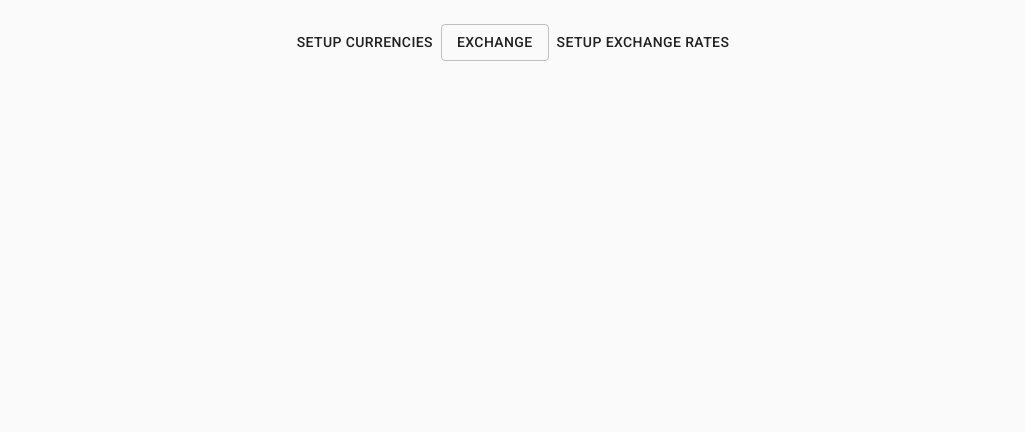
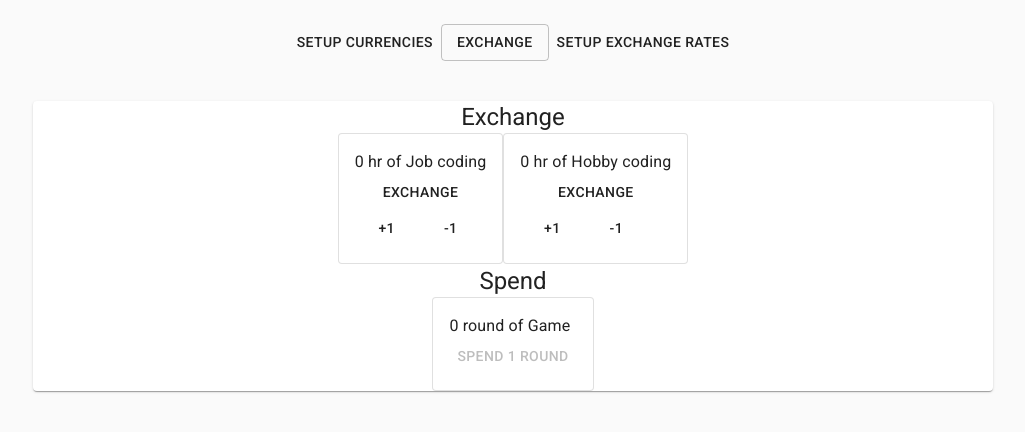
Before and after one commit to sahandevs/pls, a React (Create React App) app: page / in a window 1280 px wide. Shown: the top 432 px of the page, without its empty margins (127-1152 px from the left). Built offline with nearby package versions, Linux system fonts and the light colour scheme.

Commit message:
implement exchange page

```diff
--- a/src/ExchangePage.tsx
+++ b/src/ExchangePage.tsx
@@ -1,5 +1,129 @@
 import React from "react";
+import {
+  Box,
+  Typography,
+  Divider,
+  Button,
+  Card,
+  MenuItem,
+  Menu,
+} from "@material-ui/core";
+import { useDBContext, Currency, ExchangeRate } from "./data/DB";
+import { useObservable } from "./Utils";
+
+function ExchangeButton({
+  exchangeRate,
+  value,
+  onDone,
+}: {
+  exchangeRate: ExchangeRate;
+  value: number;
+  onDone: () => void;
+}) {
+  const db = useDBContext();
+  const canExchange = useObservable(db.canExchange(exchangeRate, value), false);
+  return (
+    <MenuItem
+      disabled={!canExchange}
+      onClick={() => {
+        db.exchange(exchangeRate, value);
+        onDone();
+      }}
+    >{`1 ${exchangeRate.from.unit} of ${exchangeRate.from.name} to ${
+      value * exchangeRate.rate
+    } ${exchangeRate.to.unit} of ${exchangeRate.to.name}`}</MenuItem>
+  );
+}
+
+function ExchangeItem({ currency }: { currency: Currency }) {
+  const db = useDBContext();
+  const exchangeRates = useObservable(db.getExchangeRates(), []);
+  const currentValue = useObservable(db.bankOf(currency), 0);
+  const [anchorEl, setAnchorEl] = React.useState<Element | null>(null);
+  const handleClose = () => {
+    setAnchorEl(null);
+  };
+
+  return (
+    <Card variant={"outlined"}>
+      <Box padding={2} display={"flex"} flexDirection={"column"}>
+        <Typography>{`${currentValue} ${currency.unit} of ${currency.name}`}</Typography>
+        <Button
+          onClick={(event) => setAnchorEl(event.currentTarget)}
+          aria-controls="menu"
+          aria-haspopup="true"
+        >
+          {"Exchange"}
+        </Button>
+        <Menu
+          id="menu"
+          anchorEl={anchorEl}
+          keepMounted
+          open={anchorEl != null}
+          onClose={handleClose}
+        >
+          {exchangeRates
+            .filter((x) => x.from.name === currency.name)
+            .map((item) => (
+              <ExchangeButton
+                key={item.from.name + "_" + item.to.name}
+                exchangeRate={item}
+                value={1}
+                onDone={handleClose}
+              />
+            ))}
+        </Menu>
+        <Box display={"flex"} flexDirection={"row"}>
+          <Button onClick={(event) => db.addToBank(currency, 1)}>{"+1"}</Button>
+          <Button onClick={(event) => db.addToBank(currency, -1)}>
+            {"-1"}
+          </Button>
+        </Box>
+      </Box>
+    </Card>
+  );
+}
+
+function SpendItem({ currency }: { currency: Currency }) {
+  const db = useDBContext();
+  const currentValue = useObservable(db.bankOf(currency), 0);
+  const canSpend1 = useObservable(db.canSpend(currency, 1), false);
+  return (
+    <Card variant={"outlined"}>
+      <Box padding={2} display={"flex"} flexDirection={"column"}>
+        <Typography>{`${currentValue} ${currency.unit} of ${currency.name}`}</Typography>
+        <Button
+          disabled={!canSpend1}
+          onClick={() => db.addToBank(currency, -1)}
+        >{`Spend 1 ${currency.unit}`}</Button>
+      </Box>
+    </Card>
+  );
+}
 
 export function ExchangePage() {
-  return (<> </>)
+  const db = useDBContext();
+  const currencies = useObservable(db.getCurrencies(), []);
+
+  return (
+    <Box display={"flex"} flexDirection={"column"} alignItems={"center"}>
+      <Typography variant={"h5"}>{"Exchange"}</Typography>
+      <Box display={"flex"} flexWrap={"wrap"} flexDirection={"row"}>
+        {currencies
+          .filter((x) => x.isSource)
+          .map((currency) => (
+            <ExchangeItem key={currency.name} currency={currency} />
+          ))}
+      </Box>
+      <Divider variant={"middle"} />
+      <Typography variant={"h5"}>{"Spend"}</Typography>
+      <Box display={"flex"} flexWrap={"wrap"} flexDirection={"row"}>
+        {currencies
+          .filter((x) => !x.isSource)
+          .map((currency) => (
+            <SpendItem key={currency.name} currency={currency} />
+          ))}
+      </Box>
+    </Box>
+  );
 }
--- a/src/data/DB.ts
+++ b/src/data/DB.ts
@@ -1,4 +1,5 @@
 import { Observable, BehaviorSubject } from "rxjs";
+import { map, take } from "rxjs/operators";
 import React from "react";
 
 export const DBContext = React.createContext<Database | null>(null);
@@ -24,9 +25,12 @@ export type ExchangeRate = {
   rate: number;
 };
 
+export type Bank = { [key: string]: number };
+
 export class Database {
   private currencies = new BehaviorSubject<Currency[]>([]);
   private exchangeRates = new BehaviorSubject<ExchangeRate[]>([]);
+  private bank = new BehaviorSubject<Bank>({});
 
   addOrUpdateCurrency(currency: Currency) {
     const newValue = [...this.currencies.value];
@@ -37,6 +41,53 @@ export class Database {
       newValue.push(currency);
     }
     this.currencies.next(newValue);
+  }
+
+  bankOf(currency: Currency): Observable<number> {
+    return this.bank.pipe(
+      map((bank) => {
+        return bank[currency.name] ?? 0;
+      })
+    );
+  }
+
+  canSpend(currency: Currency, value: number): Observable<boolean> {
+    return this.bankOf(currency).pipe(map((v) => v - value >= 0));
+  }
+
+  addToBank(currency: Currency, value: number) {
+    this.bank.next({
+      ...this.bank.value,
+      [currency.name]: Math.max(
+        0,
+        (this.bank.value[currency.name] ?? 0) + value
+      ),
+    });
+  }
+
+  exchange(exchangeRate: ExchangeRate, value: number) {
+    this.canExchange(exchangeRate, value)
+      .pipe(take(1))
+      .subscribe({
+        next: (canExchange) => {
+          if (canExchange) {
+            const newBank = { ...this.bank.value };
+            if (newBank[exchangeRate.from.name] == null) {
+              newBank[exchangeRate.from.name] = 0;
+            }
+            newBank[exchangeRate.from.name] -= value;
+            if (newBank[exchangeRate.to.name] == null) {
+              newBank[exchangeRate.to.name] = 0;
+            }
+            newBank[exchangeRate.to.name] += value * exchangeRate.rate;
+            this.bank.next(newBank);
+          }
+        },
+      });
+  }
+
+  canExchange(exchangeRate: ExchangeRate, value: number): Observable<boolean> {
+    return this.bankOf(exchangeRate.from).pipe(map((v) => v >= value));
   }
 
   removeCurrency(currency: Currency) {
```
